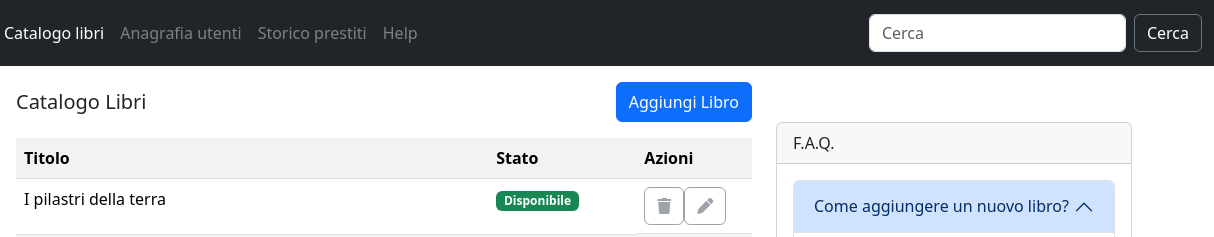
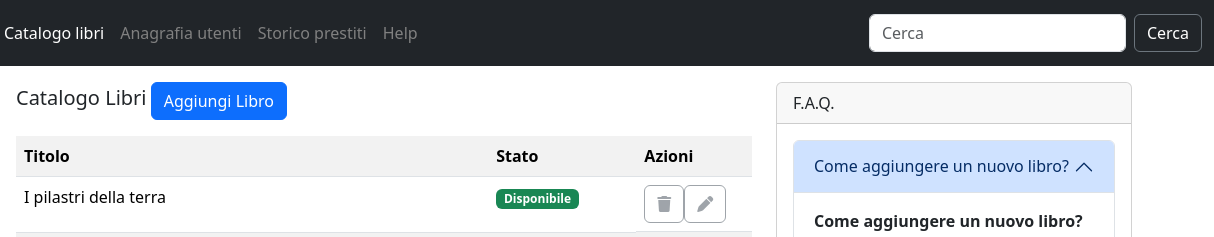
Before and after one commit to mauroanastasi/html-css-bootstrap-dashboard, a plain HTML site: page index.html in a window 1280 px wide. Shown: the top 237 px of the page, 66-1280 px from the left. Drawn offline with nearby package versions, Linux system fonts and the light colour scheme.

Commit message:
[UPD] ultimo

```diff
--- a/index.html
+++ b/index.html
@@ -44,11 +44,9 @@
     <main>
         <div class="container">
             <div class="row mt-3">
-                <div class="col-12 col-lg-8 d-flex justify-content-between">
-                    <h2 class="fw-medium lead mt-2">Catalogo Libri</h2>
-                    <button type="button" class="btn btn-primary">Aggiungi Libro</button>
-                </div>
                 <div class="col-12 col-lg-8">
+                    <h2 class="d-inline fw-medium lead mt-2">Catalogo Libri</h2>
+                    <button type="button" class="d-inline text-end btn btn-primary">Aggiungi Libro</button>
                     <table class="table-striped table-hover my-3 table table-striped table-hover">
                         <tr>
                             <th>Titolo</th>
```
